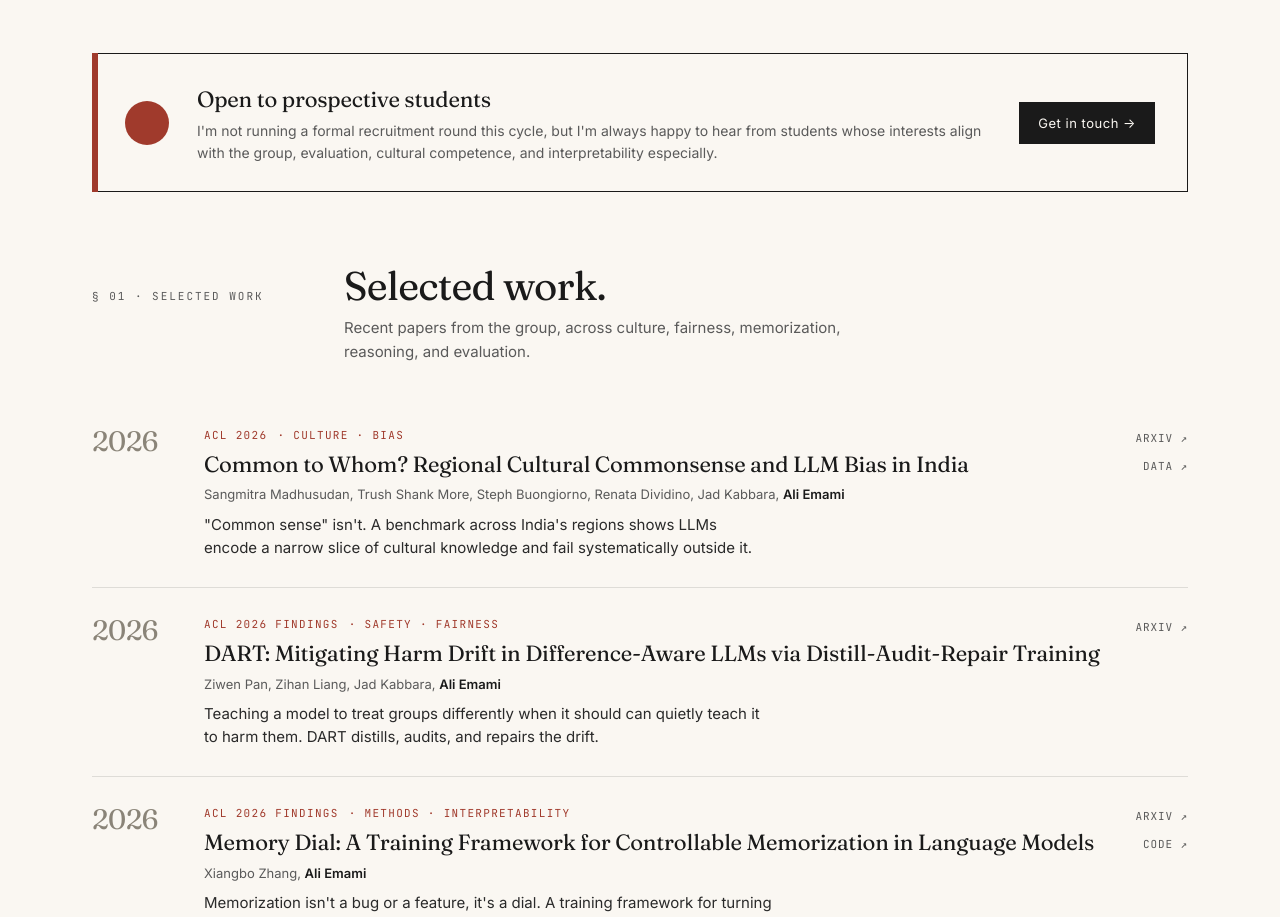
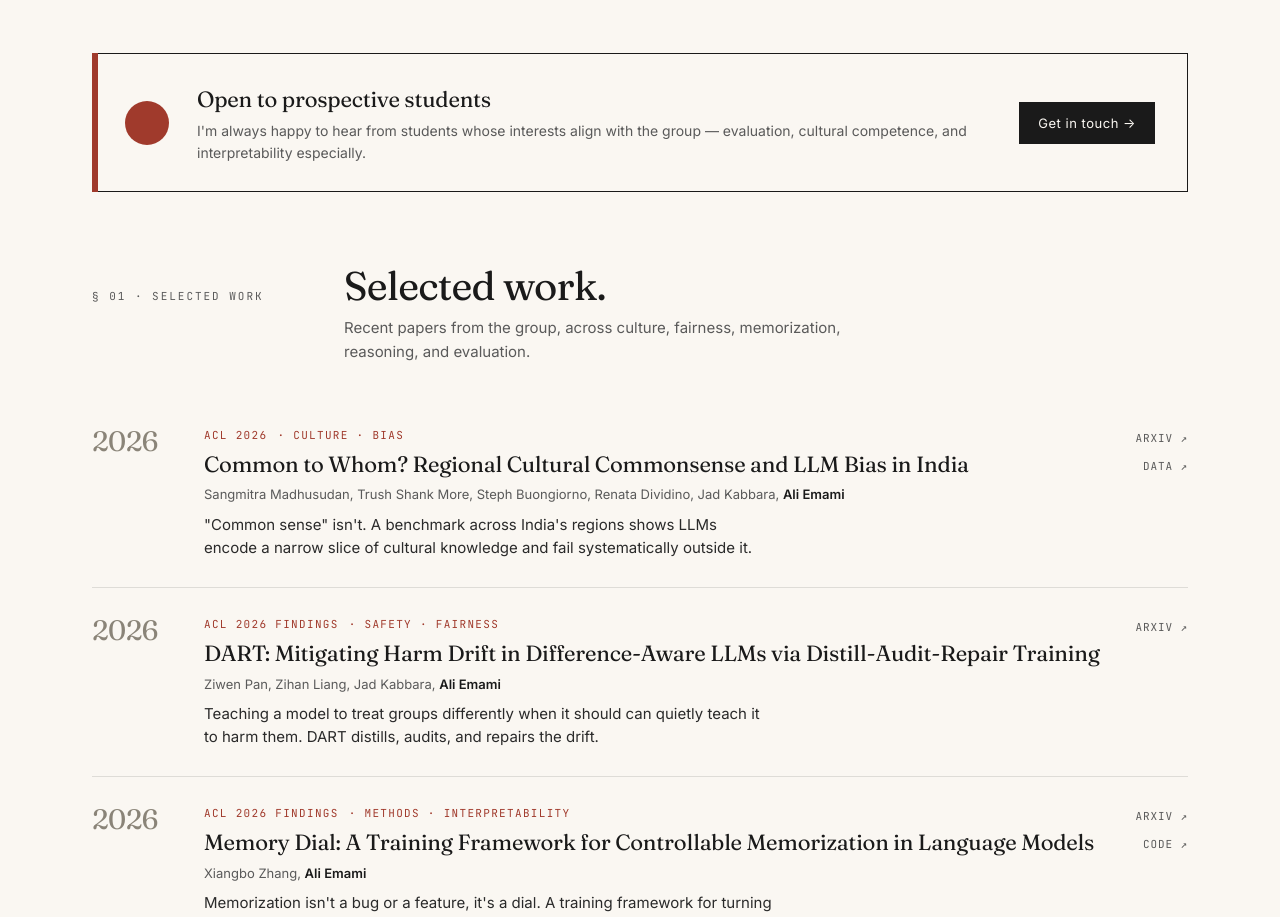
Before and after one commit to aemami1/site-v2, a React (Vite) app: page / in a window 1280 px wide. Shown: the part 920-1837 px from the top of the page. Built offline with nearby package versions, Linux system fonts and the light colour scheme.

Commit message:
Soften recruiting language on home and group pages
Remove the "not formally recruiting" framing. Keep it welcoming
and direct — inviting interested students to reach out.

```diff
--- a/src/home.jsx
+++ b/src/home.jsx
@@ -149,7 +149,7 @@ function Recruit({ go }) {
           <div className="recruit-body">
             <div className="title">Open to prospective students</div>
             <div className="sub">
-              I'm not running a formal recruitment round this cycle, but I'm always happy to hear from students whose interests align with the group, evaluation, cultural competence, and interpretability especially.
+              I'm always happy to hear from students whose interests align with the group — evaluation, cultural competence, and interpretability especially.
             </div>
           </div>
           <a className="recruit-cta" href="#group" onClick={(e) => { e.preventDefault(); go("group"); }}>
--- a/src/pages.jsx
+++ b/src/pages.jsx
@@ -228,7 +228,7 @@ function GroupPage() {
           <div className="apply">
             <h3>How to <em>actually</em> get in touch.</h3>
             <p>
-              I'm not formally recruiting for a specific term right now, but I'm always open to hearing from students whose interests genuinely align with the group. Email me at <code>aemami[at]emory.edu</code> with subject line{" "}
+              I'm always open to hearing from students whose interests genuinely align with the group. Email me at <code>aemami[at]emory.edu</code> with subject line{" "}
               <code>[Prospective Student]</code>.
             </p>
             <ul className="checklist">
```
